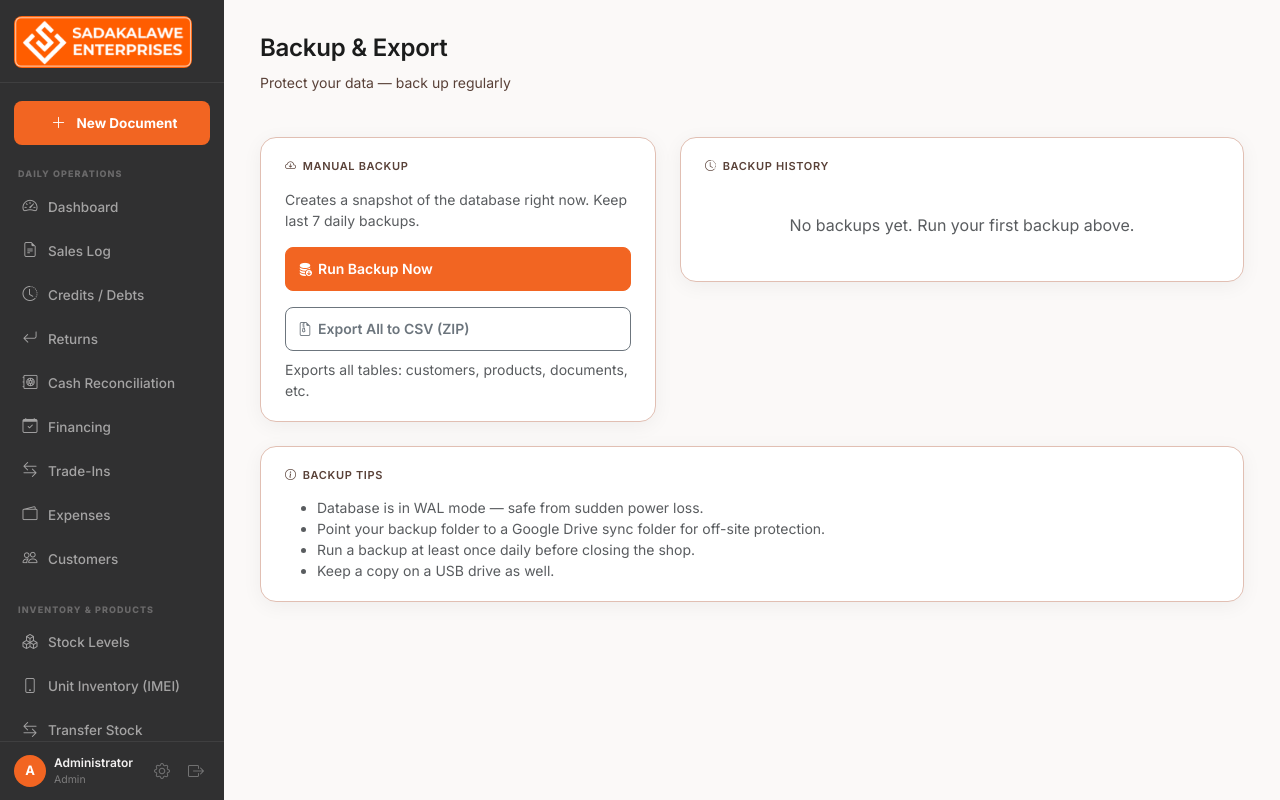
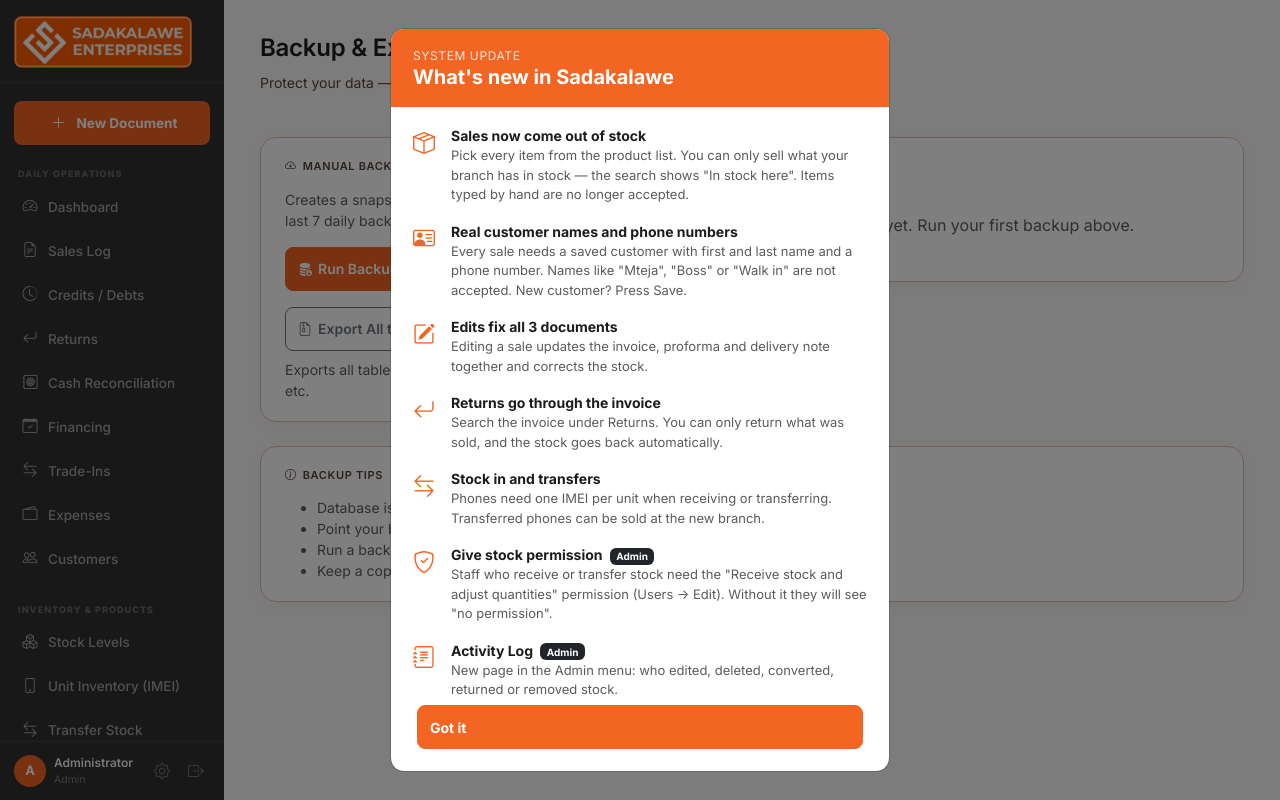
Before and after one commit to Seynation-Digital-LTD/sadakalawe, a Flask app: page /backup/ in a window 1280 px wide. Run offline with Flask 3, Linux system fonts and the light colour scheme; a user stored in the database is signed in.

Commit message:
Show a one-time "What's new" popup to every user after an update
Content lives in config.WHATS_NEW; bump its version to announce the next
update. Admins also see the permission reminder and the Activity Log note.

Co-Authored-By: Claude Opus 5.5 <noreply@anthropic.com>

```diff
--- a/app.py
+++ b/app.py
@@ -148,6 +148,24 @@ def create_app():
         except Exception:
             return s[:16]
 
+    from config import WHATS_NEW as _WHATS_NEW
+
+    @app.context_processor
+    def _whats_new():
+        show = (current_user.is_authenticated
+                and not current_user.must_change_password
+                and getattr(current_user, 'whats_new_seen', None) != _WHATS_NEW['version'])
+        return {'whats_new': _WHATS_NEW if show else None}
+
+    @app.route('/whats-new/seen', methods=['POST'])
+    def whats_new_seen():
+        from flask import jsonify
+        from database import execute_db
+        if current_user.is_authenticated:
+            execute_db("UPDATE users SET whats_new_seen=? WHERE id=?",
+                       (_WHATS_NEW['version'], current_user.id))
+        return jsonify(ok=True)
+
     @app.route('/')
     def index():
         return redirect(url_for('reports.dashboard'))
--- a/database.py
+++ b/database.py
@@ -406,6 +406,8 @@ def _run_migrations(db):
         "ALTER TABLE device_imeis ADD COLUMN sold_at TEXT",
         "CREATE INDEX IF NOT EXISTS idx_device_imeis_product ON device_imeis(product_id, status)",
         "CREATE INDEX IF NOT EXISTS idx_device_imeis_imei ON device_imeis(imei)",
+        # Last "What's new" popup each user has seen — 2026-11-25
+        "ALTER TABLE users ADD COLUMN whats_new_seen TEXT",
         # Branch 3 is called "Sadakalawe 2" — 2026-11-25
         "UPDATE branches SET name='Sadakalawe 2' WHERE short_code='AR2' AND name LIKE '%Tawi%'",
         "UPDATE branches SET address='Arusha' WHERE short_code='AR2' AND address LIKE '%Weka Anwani%'",
--- a/models/__init__.py
+++ b/models/__init__.py
@@ -59,6 +59,7 @@ class User(UserMixin):
         self.must_change_password = bool(must_change_password)
         self.session_token = session_token
         self._permissions = None  # lazy-loaded
+        self.whats_new_seen = None
 
     @property
     def is_active(self):
@@ -101,8 +102,10 @@ class User(UserMixin):
             keys = row.keys()
             mcp = row['must_change_password'] if 'must_change_password' in keys else 0
             tok = row['session_token'] if 'session_token' in keys else None
-            return User(row['id'], row['username'], row['full_name'],
-                        row['role'], row['branch_id'], row['is_active'], mcp, tok)
+            u = User(row['id'], row['username'], row['full_name'],
+                     row['role'], row['branch_id'], row['is_active'], mcp, tok)
+            u.whats_new_seen = row['whats_new_seen'] if 'whats_new_seen' in keys else None
+            return u
         return None
 
     @staticmethod
@@ -113,8 +116,10 @@ class User(UserMixin):
             keys = row.keys()
             mcp = row['must_change_password'] if 'must_change_password' in keys else 0
             tok = row['session_token'] if 'session_token' in keys else None
-            return User(row['id'], row['username'], row['full_name'],
-                        row['role'], row['branch_id'], row['is_active'], mcp, tok)
+            u = User(row['id'], row['username'], row['full_name'],
+                     row['role'], row['branch_id'], row['is_active'], mcp, tok)
+            u.whats_new_seen = row['whats_new_seen'] if 'whats_new_seen' in keys else None
+            return u
         return None
 
     def get_password_hash(self):
--- a/templates/base.html
+++ b/templates/base.html
@@ -199,6 +199,45 @@
 </div>
 
 <script src="https://cdn.jsdelivr.net/npm/bootstrap@5.3.3/dist/js/bootstrap.bundle.min.js"></script>
+{% if whats_new %}
+<div class="modal fade" id="whats-new-modal" tabindex="-1" data-bs-backdrop="static" data-bs-keyboard="false">
+  <div class="modal-dialog modal-dialog-centered modal-dialog-scrollable">
+    <div class="modal-content" style="border-radius:14px;overflow:hidden">
+      <div style="background:#F26522;color:#fff;padding:18px 22px">
+        <div style="font-size:12px;opacity:.85;text-transform:uppercase;letter-spacing:.05em">System update</div>
+        <h5 class="m-0 fw-bold">{{ whats_new.title }}</h5>
+      </div>
+      <div class="modal-body" style="padding:18px 22px">
+        {% set rows = whats_new['items'] + (whats_new['admin_items'] if current_user.is_admin else []) %}
+        {% for icon, head, text in rows %}
+        <div class="d-flex gap-3 mb-3">
+          <i class="bi {{ icon }}" style="font-size:22px;color:#F26522;flex-shrink:0;margin-top:2px"></i>
+          <div>
+            <div class="fw-bold" style="font-size:14px">
+              {{ head }}{% if loop.index > whats_new['items']|length %} <span class="badge text-bg-dark ms-1" style="font-size:10px">Admin</span>{% endif %}
+            </div>
+            <div class="text-muted" style="font-size:13px">{{ text }}</div>
+          </div>
+        </div>
+        {% endfor %}
+      </div>
+      <div class="modal-footer border-0 pt-0" style="padding:0 22px 18px">
+        <button type="button" id="whats-new-ok" class="btn btn-primary w-100 py-2 fw-bold">Got it</button>
+      </div>
+    </div>
+  </div>
+</div>
+<script>
+(function () {
+  const el = document.getElementById('whats-new-modal');
+  const modal = new bootstrap.Modal(el);
+  modal.show();
+  document.getElementById('whats-new-ok').addEventListener('click', () => {
+    fetch("{{ url_for('whats_new_seen') }}", {method: 'POST'}).finally(() => modal.hide());
+  });
+})();
+</script>
+{% endif %}
 <script>
 (function () {
   const toggle  = document.getElementById('sidebar-toggle');
```
Also changed, not shown: config.py (+29 -0 lines), tests/test_sales_flow.py (+9 -0 lines).
